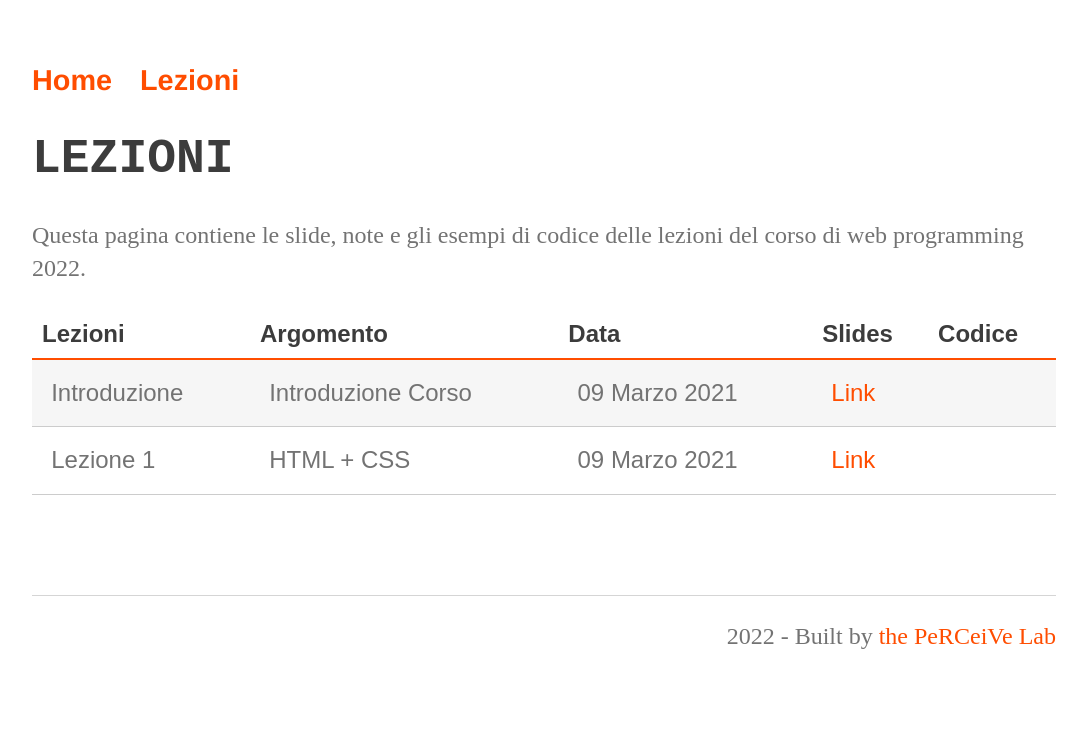
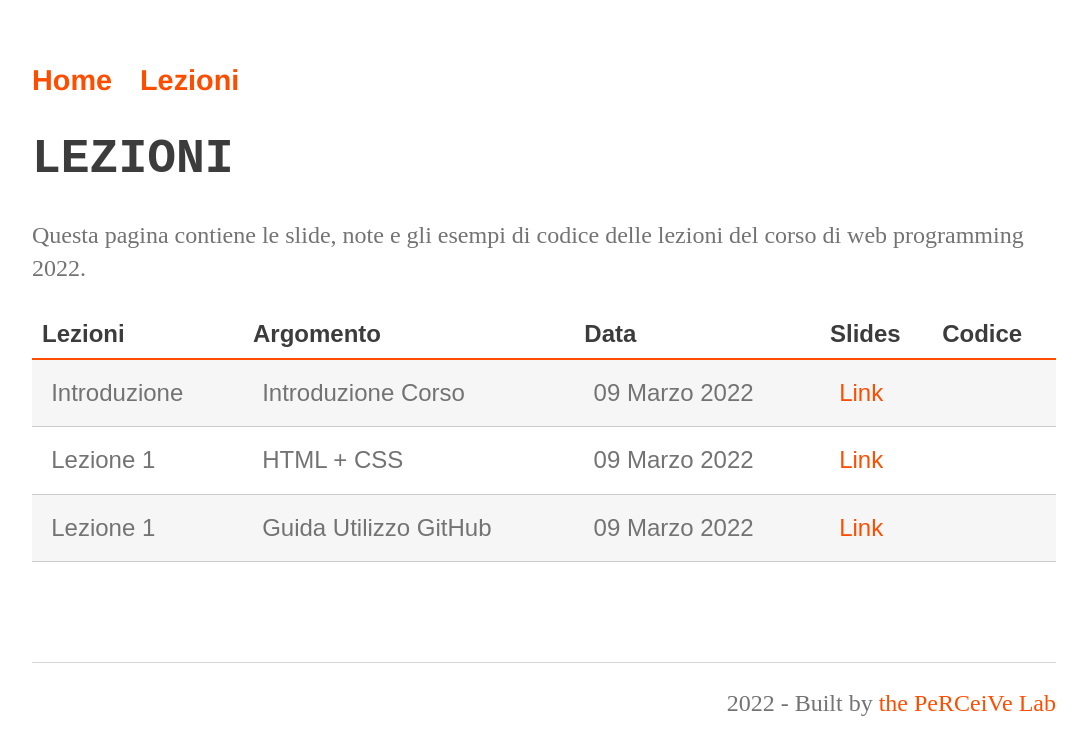
Before and after one commit to perceivelab/database-course, a Jekyll site: the page built from lezioni.md, in a window 1280 px wide. Shown: the top 755 px of the page, without its empty margins (96-1183 px from the left). Built offline with Jekyll 4.4.1, drawn with Linux system fonts in a browser that asks for light colours; our own code applies the rules of GitHub Pages for plain Markdown files.

Commit message:
Update lezioni.md

```diff
--- a/lezioni.md
+++ b/lezioni.md
@@ -7,7 +7,8 @@ Questa pagina contiene le slide, note e gli esempi di codice delle lezioni del c
 
 | Lezioni    | Argomento                                                       | Data            | Slides                          | Codice      |
 |------------|-----------------------------------------------------------------|-----------------|-------------------------------  |-------------|
-| Introduzione  | Introduzione Corso                                           | 09 Marzo 2021   | [Link](https://drive.google.com/file/d/12EHWP8JP0bh37-KipYWKobrrLyXBfPZ2/view?usp=sharing)                                         |             |
-| Lezione 1  | HTML + CSS                                                      | 09 Marzo 2021   | [Link](https://drive.google.com/file/d/1_90rl-51YiViR6deMLtBrlO4Zvf2BSew/view?usp=sharing)                                         |             |
+| Introduzione  | Introduzione Corso                                           | 09 Marzo 2022   | [Link](https://drive.google.com/file/d/12EHWP8JP0bh37-KipYWKobrrLyXBfPZ2/view?usp=sharing)                                         |             |
+| Lezione 1  | HTML + CSS                                                      | 09 Marzo 2022   | [Link](https://drive.google.com/file/d/1_90rl-51YiViR6deMLtBrlO4Zvf2BSew/view?usp=sharing)                                         |             |
+| Lezione 1           | Guida Utilizzo GitHub                                           | 09 Marzo 2022   | [Link](https://drive.google.com/file/d/1gDnhBQoDi3uQvRwM-B4ClwBO_qhgRIfo/view?usp=sharing)                     |             |
 
 [404]: /web-programming-course/fallback
```
